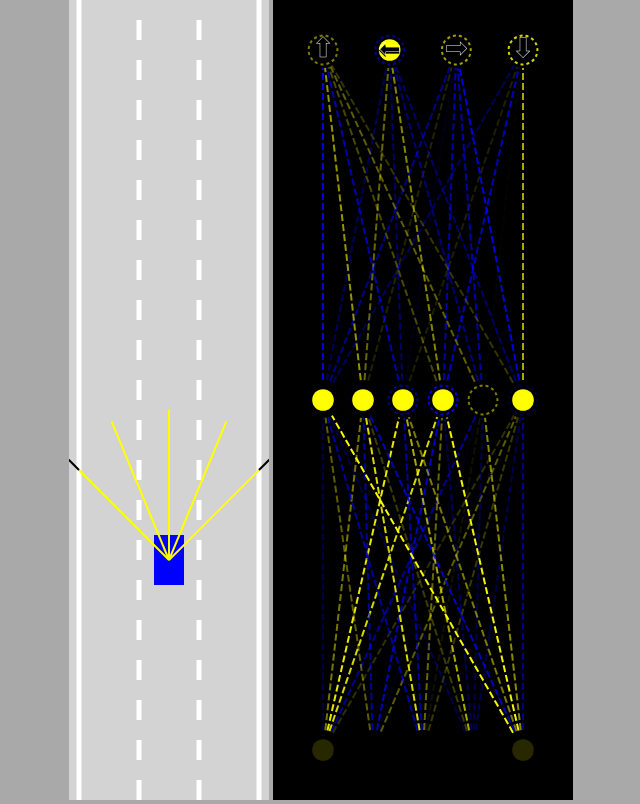
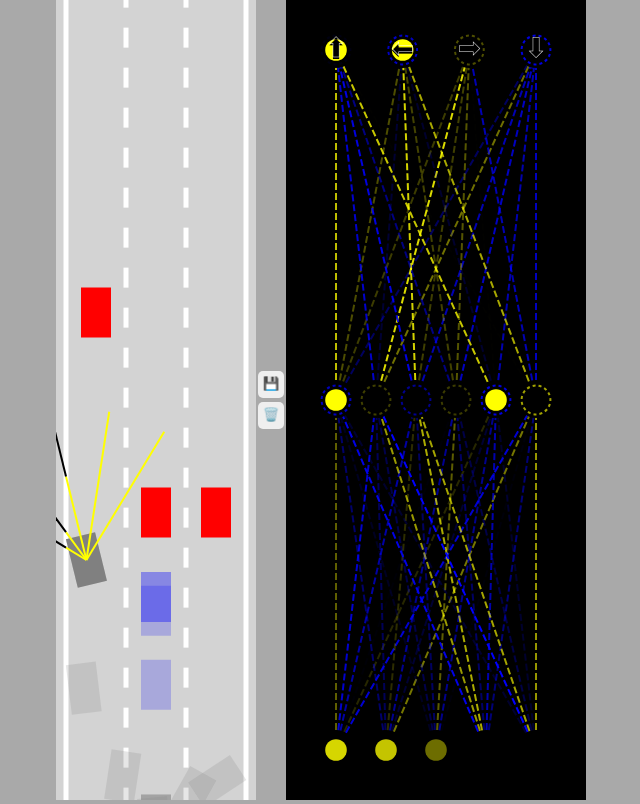
Before and after one commit to satyajitnayk/selfdriving-car, a plain HTML site: page index.html in a window 1280 px wide. Shown: the whole page, without its empty margins (319-959 px from the left). Drawn offline with Linux system fonts and the light colour scheme.

Commit message:
add parallelization by creating many cars & more
* add fitness function for car to choose best car(as of now straight road so car with minY).
* save best car brain to localstorage.

```diff
--- a/car.js
+++ b/car.js
@@ -126,7 +126,7 @@ class Car {
     }
   }
 
-  draw(ctx, color) {
+  draw(ctx, color, drawSensor = false) {
     if (this.damaged) {
       ctx.fillStyle = 'gray'
     } else {
@@ -139,7 +139,7 @@ class Car {
     }
     ctx.fill()
 
-    if (this.sensor) {
+    if (this.sensor && drawSensor) {
       this.sensor.draw(ctx)
     }
   }
--- a/index.html
+++ b/index.html
@@ -10,6 +10,10 @@
 
 <body>
 <canvas id="carCanvas"></canvas>
+<div id="verticalButtons">
+    <button onclick="save()">💾</button>
+    <button onclick="discard()">🗑️</button>
+</div>
 <canvas id="networkCanvas"></canvas>
 
 <script src="visualizer.js"></script>
--- a/script.js
+++ b/script.js
@@ -8,37 +8,77 @@ const carCtx = carCanvas.getContext('2d')
 const networkCtx = networkCanvas.getContext('2d')
 
 const road = new Road(carCanvas.width / 2, carCanvas.width * 0.9)
-const car = new Car(road.getLaneCenter(1), 100, 30, 50, "AI")
+
+const N = 100
+const cars = generateCars(N)
+let bestCar = cars[0]
+if (localStorage.getItem('bestBrain')) {
+  bestCar = JSON.parse(localStorage.getItem('bestBrain'))
+}
+
 const traffic = [
-  new Car(road.getLaneCenter(1), -100, 30, 50, "DUMMY", 2)
+  new Car(road.getLaneCenter(1), -100, 30, 50, "DUMMY", 2),
+  new Car(road.getLaneCenter(0), -300, 30, 50, "DUMMY", 2),
+  new Car(road.getLaneCenter(2), -100, 30, 50, "DUMMY", 2),
 ];
 
 animate();
+
+function save() {
+  localStorage.setItem('bestBrain', JSON.stringify(bestCar.brain))
+}
+
+function discard() {
+  localStorage.removeItem('bestBrain')
+}
+
+function generateCars(N) {
+  const cars = []
+  for (let i = 1; i <= N; ++i) {
+    cars.push(new Car(road.getLaneCenter(1), 100, 30, 50, 'AI'))
+  }
+  return cars
+}
 
 function animate(time) {
   for (let i = 0; i < traffic.length; ++i) {
     traffic[i].update(road.borders, [])
   }
-  car.update(road.borders, traffic)
+
+  for (let i = 0; i < cars.length; ++i) {
+    cars[i].update(road.borders, traffic)
+  }
+
+  // car with min y, the one which one chasing the traffic
+  // using the below code as fitness function for best car
+  const minY = Math.min(...cars.map(car => car.y))
+  bestCar = cars.find(car => car.y === minY);
 
   carCanvas.height = window.innerHeight
   networkCanvas.height = window.innerHeight
 
   // make it look like a camera is following the car
   carCtx.save()
-  carCtx.translate(0, -car.y + carCanvas.height * 0.7)
+  carCtx.translate(0, -bestCar.y + carCanvas.height * 0.7)
 
   road.draw(carCtx)
   for (let i = 0; i < traffic.length; ++i) {
     traffic[i].draw(carCtx, 'red')
   }
-  car.draw(carCtx, 'blue')
+
+  carCtx.globalAlpha = 0.2
+  for (let i = 0; i < cars.length; ++i) {
+    cars[i].draw(carCtx, 'blue')
+  }
+  carCtx.globalAlpha = 1
+  bestCar.draw(carCtx, 'blue', true)
+
 
   carCtx.restore()
 
 
   // animate line dash using time param sent by requestAnimationFrame
   networkCtx.lineDashOffset = -time / 50
-  Visualizer.drawNetwork(networkCtx, car.brain)
+  Visualizer.drawNetwork(networkCtx, bestCar.brain)
   requestAnimationFrame(animate)
 }
--- a/style.css
+++ b/style.css
@@ -2,9 +2,27 @@ body {
     margin: 0;
     background: darkgray;
     overflow: hidden;
-    text-align: center;
+    display: flex;
+    justify-content: center;
+    align-items: center;
 }
 
+#verticalButtons {
+    display: flex;
+    flex-direction: column;
+}
+
+button {
+    border: none;
+    border-radius: 5px;
+    padding: 5px 5px 7px 5px;
+    margin: 2px;
+    cursor: pointer;
+}
+
+button:hover {
+    background: blue;
+}
 
 #networkCanvas {
     background: black;
```
